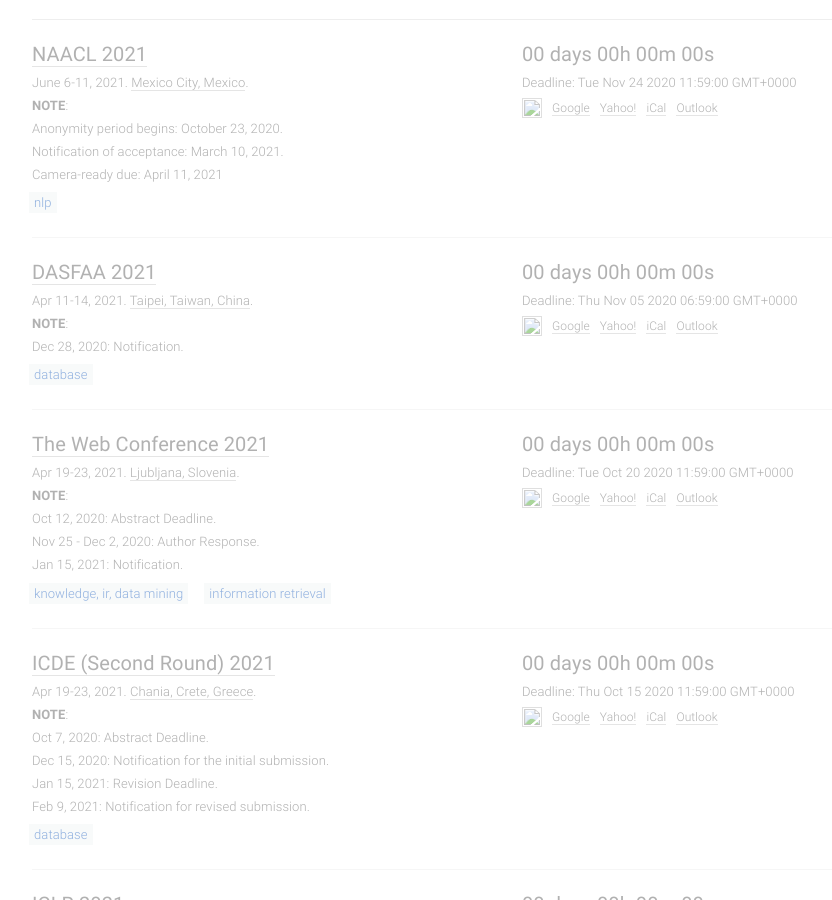
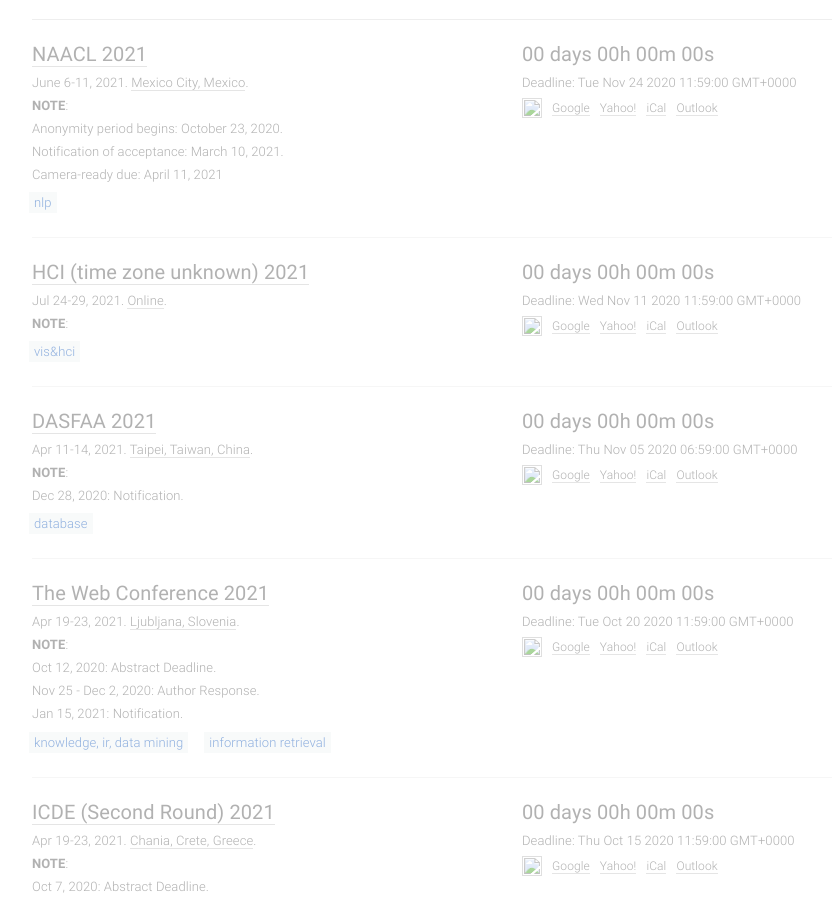
Before and after one commit to YanlinWang/DDL_netlify, a Jekyll site: the page built from index.html, in a window 1280 px wide and 900 px high, scrolled down 3193 px. Shown: the whole window, without its empty margins (133-965 px from the left). Built offline with Jekyll 4.4.1, drawn with Linux system fonts in a browser that asks for light colours.

Commit message:
Update conferences.yml

```diff
--- a/_data/conferences.yml
+++ b/_data/conferences.yml
@@ -467,3 +467,14 @@
   note: '<b>NOTE</b>:
          <br>Submission DDL: 1st of every month 5 p.m. PST,until March 2021.
          <br>Notification: 15th of the next month following the deadline'
+
+- title: HCI (time zone unknown)
+  year: 2021
+  id: hci
+  link: http://2021.hci.international/papers
+  deadline: '2020-11-10 23:59:00'
+  timezone: UTC-12
+  date: Jul 24-29, 2021
+  place: Online
+  sub: vishci
+  note: '<b>NOTE</b>: '
```
